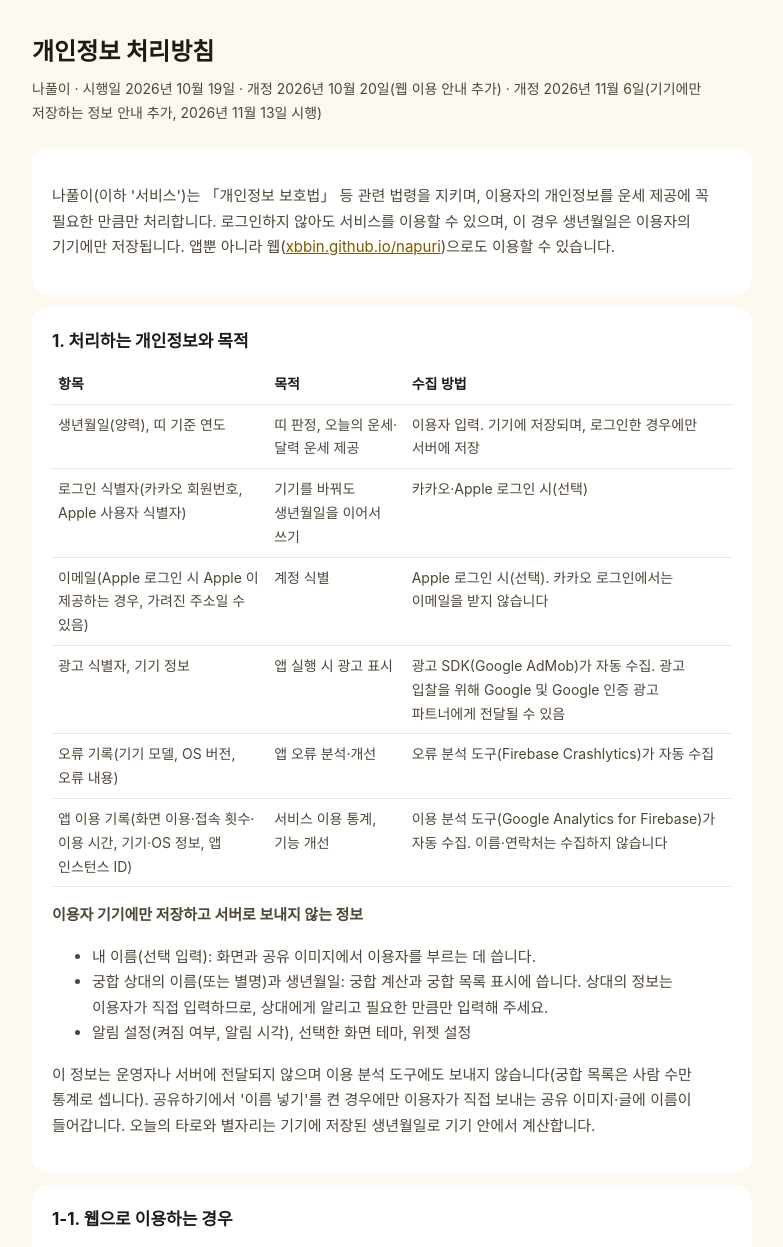
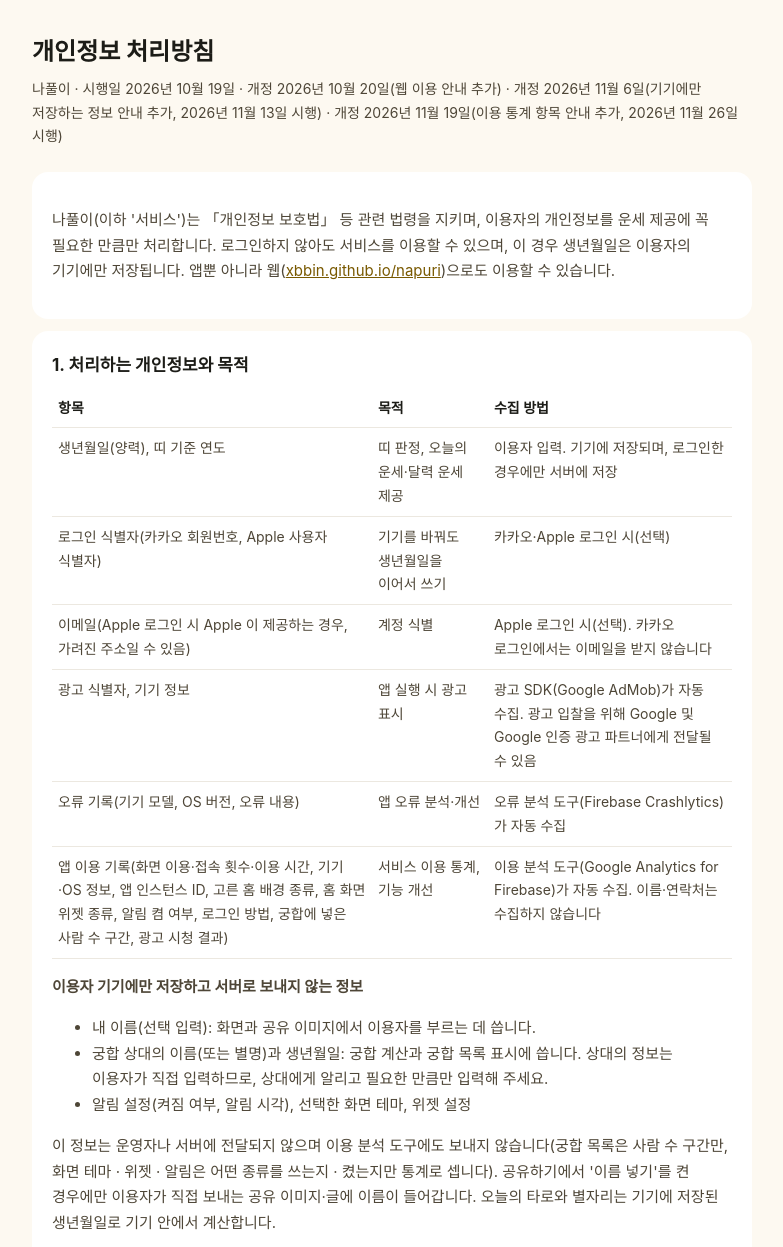
Before and after one commit to xbbin/napuri-policy, a plain HTML site: page privacy.html in a window 1280 px wide. Shown: the top 1247 px of the page, without its empty margins (248-1031 px from the left). Drawn offline with Linux system fonts and the light colour scheme.

Commit message:
이용 통계 항목 안내 추가(2026-11-26 시행)

```diff
--- a/privacy.html
+++ b/privacy.html
@@ -22,7 +22,7 @@
 <body>
 <main>
   <h1>개인정보 처리방침</h1>
-  <div class="meta">나풀이 · 시행일 2026년 10월 19일 · 개정 2026년 10월 20일(웹 이용 안내 추가) · 개정 2026년 11월 6일(기기에만 저장하는 정보 안내 추가, 2026년 11월 13일 시행)</div>
+  <div class="meta">나풀이 · 시행일 2026년 10월 19일 · 개정 2026년 10월 20일(웹 이용 안내 추가) · 개정 2026년 11월 6일(기기에만 저장하는 정보 안내 추가, 2026년 11월 13일 시행) · 개정 2026년 11월 19일(이용 통계 항목 안내 추가, 2026년 11월 26일 시행)</div>
 
   <section>
     <p>나풀이(이하 '서비스')는 「개인정보 보호법」 등 관련 법령을 지키며, 이용자의 개인정보를 운세 제공에 꼭 필요한 만큼만 처리합니다. 로그인하지 않아도 서비스를 이용할 수 있으며, 이 경우 생년월일은 이용자의 기기에만 저장됩니다. 앱뿐 아니라 웹(<a href="https://xbbin.github.io/napuri/">xbbin.github.io/napuri</a>)으로도 이용할 수 있습니다.</p>
@@ -37,7 +37,7 @@
       <tr><td>이메일(Apple 로그인 시 Apple 이 제공하는 경우, 가려진 주소일 수 있음)</td><td>계정 식별</td><td>Apple 로그인 시(선택). 카카오 로그인에서는 이메일을 받지 않습니다</td></tr>
       <tr><td>광고 식별자, 기기 정보</td><td>앱 실행 시 광고 표시</td><td>광고 SDK(Google AdMob)가 자동 수집. 광고 입찰을 위해 Google 및 Google 인증 광고 파트너에게 전달될 수 있음</td></tr>
       <tr><td>오류 기록(기기 모델, OS 버전, 오류 내용)</td><td>앱 오류 분석·개선</td><td>오류 분석 도구(Firebase Crashlytics)가 자동 수집</td></tr>
-      <tr><td>앱 이용 기록(화면 이용·접속 횟수·이용 시간, 기기·OS 정보, 앱 인스턴스 ID)</td><td>서비스 이용 통계, 기능 개선</td><td>이용 분석 도구(Google Analytics for Firebase)가 자동 수집. 이름·연락처는 수집하지 않습니다</td></tr>
+      <tr><td>앱 이용 기록(화면 이용·접속 횟수·이용 시간, 기기·OS 정보, 앱 인스턴스 ID, 고른 홈 배경 종류, 홈 화면 위젯 종류, 알림 켬 여부, 로그인 방법, 궁합에 넣은 사람 수 구간, 광고 시청 결과)</td><td>서비스 이용 통계, 기능 개선</td><td>이용 분석 도구(Google Analytics for Firebase)가 자동 수집. 이름·연락처는 수집하지 않습니다</td></tr>
     </table>
     <p><b>이용자 기기에만 저장하고 서버로 보내지 않는 정보</b></p>
     <ul>
@@ -45,7 +45,7 @@
       <li>궁합 상대의 이름(또는 별명)과 생년월일: 궁합 계산과 궁합 목록 표시에 씁니다. 상대의 정보는 이용자가 직접 입력하므로, 상대에게 알리고 필요한 만큼만 입력해 주세요.</li>
       <li>알림 설정(켜짐 여부, 알림 시각), 선택한 화면 테마, 위젯 설정</li>
     </ul>
-    <p>이 정보는 운영자나 서버에 전달되지 않으며 이용 분석 도구에도 보내지 않습니다(궁합 목록은 사람 수만 통계로 셉니다). 공유하기에서 '이름 넣기'를 켠 경우에만 이용자가 직접 보내는 공유 이미지·글에 이름이 들어갑니다. 오늘의 타로와 별자리는 기기에 저장된 생년월일로 기기 안에서 계산합니다.</p>
+    <p>이 정보는 운영자나 서버에 전달되지 않으며 이용 분석 도구에도 보내지 않습니다(궁합 목록은 사람 수 구간만, 화면 테마 · 위젯 · 알림은 어떤 종류를 쓰는지 · 켰는지만 통계로 셉니다). 공유하기에서 '이름 넣기'를 켠 경우에만 이용자가 직접 보내는 공유 이미지·글에 이름이 들어갑니다. 오늘의 타로와 별자리는 기기에 저장된 생년월일로 기기 안에서 계산합니다.</p>
   </section>
 
   <section>
```
